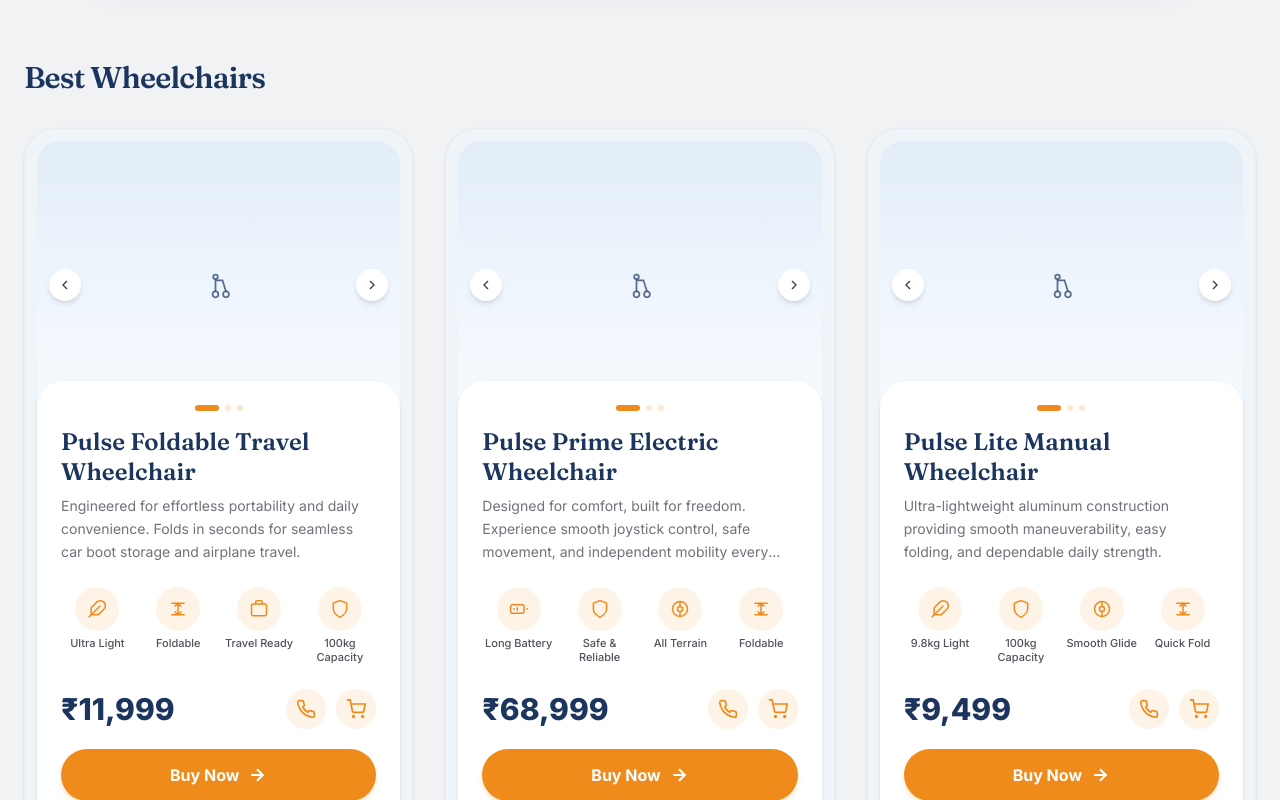
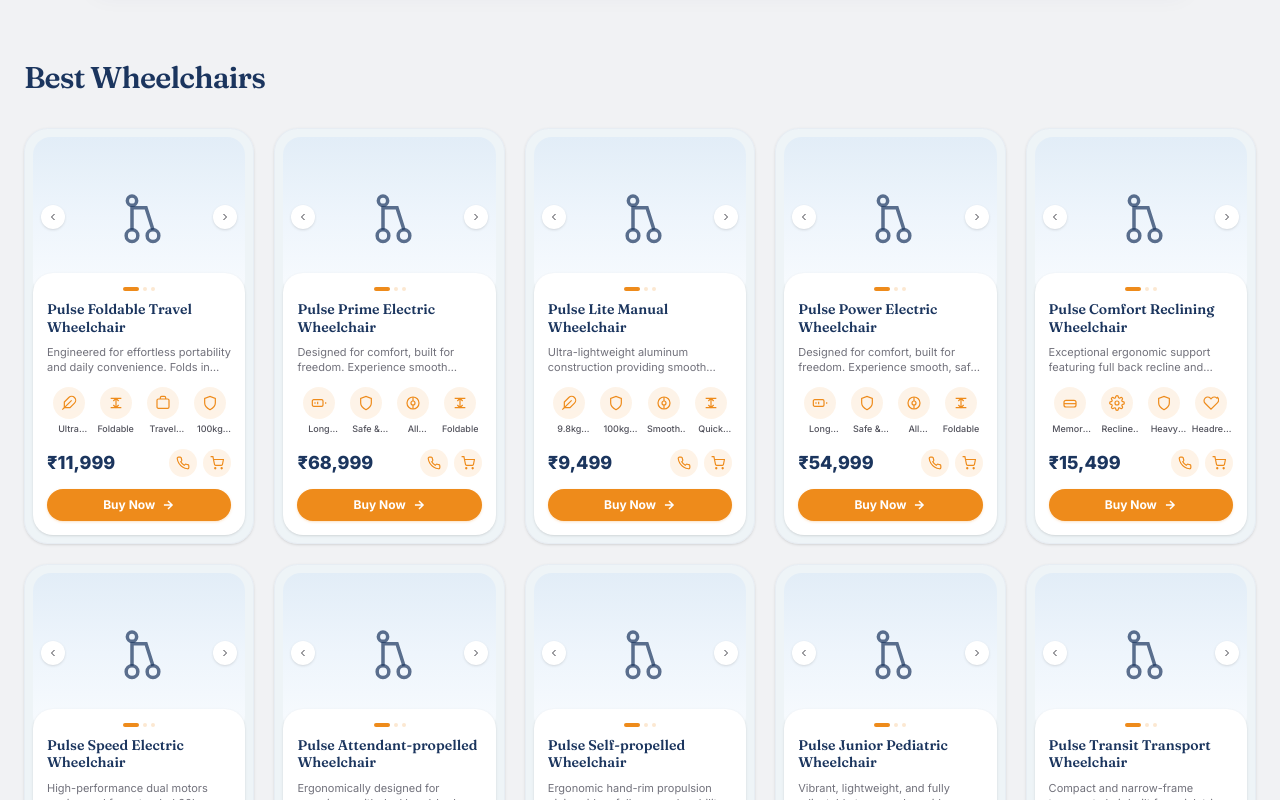
Before and after one commit to Rahulrai09/Pulse-Wheel-chair-website, a Next.js app: page / in a window 1280 px wide. Shown: the part 860-1660 px from the top of the page. Built offline with nearby package versions, Linux system fonts and the light colour scheme.

Commit message:
Scale down product cards to fit 5 per row

```diff
--- a/app/page.tsx
+++ b/app/page.tsx
@@ -549,62 +549,62 @@ export default function Home() {
           <h2 className="text-3xl font-bold tracking-tight">Best Wheelchairs</h2>
         </div>
 
-        <div className="grid gap-8 sm:grid-cols-1 md:grid-cols-2 lg:grid-cols-3">
+        <div className="grid gap-5 sm:grid-cols-2 md:grid-cols-3 lg:grid-cols-5">
           {products.map((p) => (
             <div
               key={p.name}
-              className="group flex flex-col overflow-hidden rounded-[32px] bg-[#EEF4F8]/80 p-2.5 sm:p-3 shadow-sm transition-shadow hover:shadow-lg border border-slate-200/60"
+              className="group flex flex-col overflow-hidden rounded-[24px] bg-[#EEF4F8]/80 p-2 shadow-sm transition-shadow hover:shadow-md border border-slate-200/60"
             >
               {/* Top Image area with soft gradient */}
-              <div className="relative h-64 sm:h-72 w-full rounded-[24px] bg-gradient-to-b from-[#E2EDF7] via-[#EEF5FC] to-[#F8FBFE] flex items-center justify-center p-6 overflow-hidden">
+              <div className="relative h-40 w-full rounded-[18px] bg-gradient-to-b from-[#E2EDF7] via-[#EEF5FC] to-[#F8FBFE] flex items-center justify-center p-3 overflow-hidden">
                 {/* Chevron buttons */}
                 <button
                   type="button"
                   aria-label="Previous image"
-                  className="absolute left-3 top-1/2 -translate-y-1/2 flex h-8 w-8 items-center justify-center rounded-full bg-white text-zinc-700 shadow-md transition-transform hover:scale-105 active:scale-95"
+                  className="absolute left-2 top-1/2 -translate-y-1/2 flex h-6 w-6 items-center justify-center rounded-full bg-white text-zinc-700 shadow-sm transition-transform hover:scale-105 active:scale-95 [&>svg]:h-3 [&>svg]:w-3"
                 >
                   <ChevronLeftIcon />
                 </button>
 
-                <div className="flex h-full w-full items-center justify-center text-navy/70">
+                <div className="flex h-full w-full items-center justify-center text-navy/70 [&>svg]:h-14 [&>svg]:w-14">
                   <WheelchairIcon />
                 </div>
 
                 <button
                   type="button"
                   aria-label="Next image"
-                  className="absolute right-3 top-1/2 -translate-y-1/2 flex h-8 w-8 items-center justify-center rounded-full bg-white text-zinc-700 shadow-md transition-transform hover:scale-105 active:scale-95"
+                  className="absolute right-2 top-1/2 -translate-y-1/2 flex h-6 w-6 items-center justify-center rounded-full bg-white text-zinc-700 shadow-sm transition-transform hover:scale-105 active:scale-95 [&>svg]:h-3 [&>svg]:w-3"
                 >
                   <ChevronRightIcon />
                 </button>
               </div>
 
               {/* White rounded panel overlapping the top image */}
-              <div className="relative z-10 -mt-10 sm:-mt-12 flex flex-1 flex-col justify-between rounded-[26px] bg-white p-5 sm:p-6 shadow-sm">
+              <div className="relative z-10 -mt-6 flex flex-1 flex-col justify-between rounded-[20px] bg-white p-3.5 shadow-sm">
                 {/* Pagination Dots */}
-                <div className="mb-4 flex items-center justify-center gap-1.5">
-                  <span className="h-1.5 w-6 rounded-full bg-orange" />
-                  <span className="h-1.5 w-1.5 rounded-full bg-orange/20" />
-                  <span className="h-1.5 w-1.5 rounded-full bg-orange/20" />
+                <div className="mb-2.5 flex items-center justify-center gap-1">
+                  <span className="h-1 w-4 rounded-full bg-orange" />
+                  <span className="h-1 w-1 rounded-full bg-orange/20" />
+                  <span className="h-1 w-1 rounded-full bg-orange/20" />
                 </div>
 
                 {/* Title & Description */}
                 <div>
-                  <h3 className="font-serif text-xl sm:text-2xl font-bold leading-tight text-navy mb-2 min-h-[3.25rem] flex items-center">
+                  <h3 className="font-serif text-sm font-bold leading-tight text-navy mb-1 line-clamp-2 min-h-[2.5rem] flex items-start">
                     {p.name}
                   </h3>
-                  <p className="text-xs sm:text-sm text-zinc-500 leading-relaxed mb-6 line-clamp-3">
+                  <p className="text-[11px] text-zinc-500 leading-snug mb-3 line-clamp-2 min-h-[1.75rem]">
                     {p.description}
                   </p>
 
                   {/* 4 Feature Icons Row */}
-                  <div className="mb-6 grid grid-cols-4 gap-2 text-center">
+                  <div className="mb-3.5 grid grid-cols-4 gap-1 text-center">
                     {p.features.map((f, idx) => (
                       <div key={idx} className="flex flex-col items-center">
-                        <div className="mb-1.5 flex h-11 w-11 items-center justify-center rounded-full bg-orange/10 text-orange">
+                        <div className="mb-1 flex h-8 w-8 items-center justify-center rounded-full bg-orange/10 text-orange [&>svg]:h-4 [&>svg]:w-4">
                           {f.icon}
                         </div>
-                        <span className="text-[10px] sm:text-[11px] font-medium leading-tight text-zinc-600">
+                        <span className="text-[9px] font-medium leading-tight text-zinc-600 line-clamp-1">
                           {f.label}
                         </span>
                       </div>
@@ -614,22 +614,22 @@ export default function Home() {
 
                 {/* Price & Actions Row */}
                 <div>
-                  <div className="mb-5 flex items-center justify-between">
-                    <span className="font-sans text-2xl sm:text-3xl font-extrabold text-navy">
+                  <div className="mb-3 flex items-center justify-between">
+                    <span className="font-sans text-lg font-extrabold text-navy">
                       {p.price}
                     </span>
-                    <div className="flex items-center gap-2.5">
+                    <div className="flex items-center gap-1.5">
                       <button
                         type="button"
                         aria-label="Call specialist"
-                        className="flex h-10 w-10 items-center justify-center rounded-full bg-orange/10 text-orange transition-colors hover:bg-orange/20"
+                        className="flex h-7 w-7 items-center justify-center rounded-full bg-orange/10 text-orange transition-colors hover:bg-orange/20 [&>svg]:h-3.5 [&>svg]:w-3.5"
                       >
                         <PhoneIcon />
                       </button>
                       <button
                         type="button"
                         aria-label="Add to cart"
-                        className="flex h-10 w-10 items-center justify-center rounded-full bg-orange/10 text-orange transition-colors hover:bg-orange/20"
+                        className="flex h-7 w-7 items-center justify-center rounded-full bg-orange/10 text-orange transition-colors hover:bg-orange/20 [&>svg]:h-3.5 [&>svg]:w-3.5"
                       >
                         <CartIcon />
                       </button>
@@ -639,7 +639,7 @@ export default function Home() {
                   {/* Buy Now Button */}
                   <button
                     type="button"
-                    className="flex w-full items-center justify-center gap-2 rounded-full bg-orange py-3.5 px-6 text-sm sm:text-base font-bold text-white shadow-md shadow-orange/20 transition-colors hover:bg-orange-hover"
+                    className="flex w-full items-center justify-center gap-1.5 rounded-full bg-orange py-2 px-3 text-xs font-bold text-white shadow-sm shadow-orange/20 transition-colors hover:bg-orange-hover [&>svg]:h-3.5 [&>svg]:w-3.5"
                   >
                     <span>Buy Now</span>
                     <ArrowRightIcon />
```
